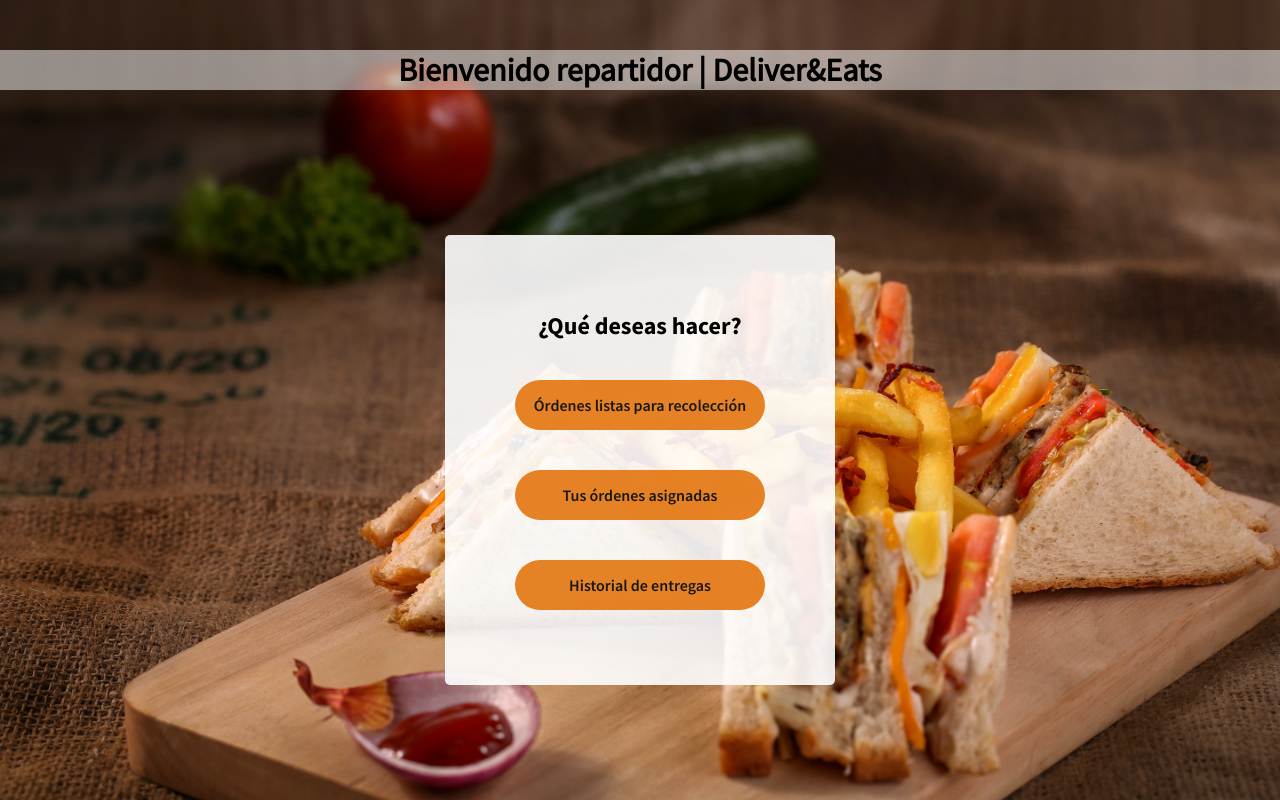
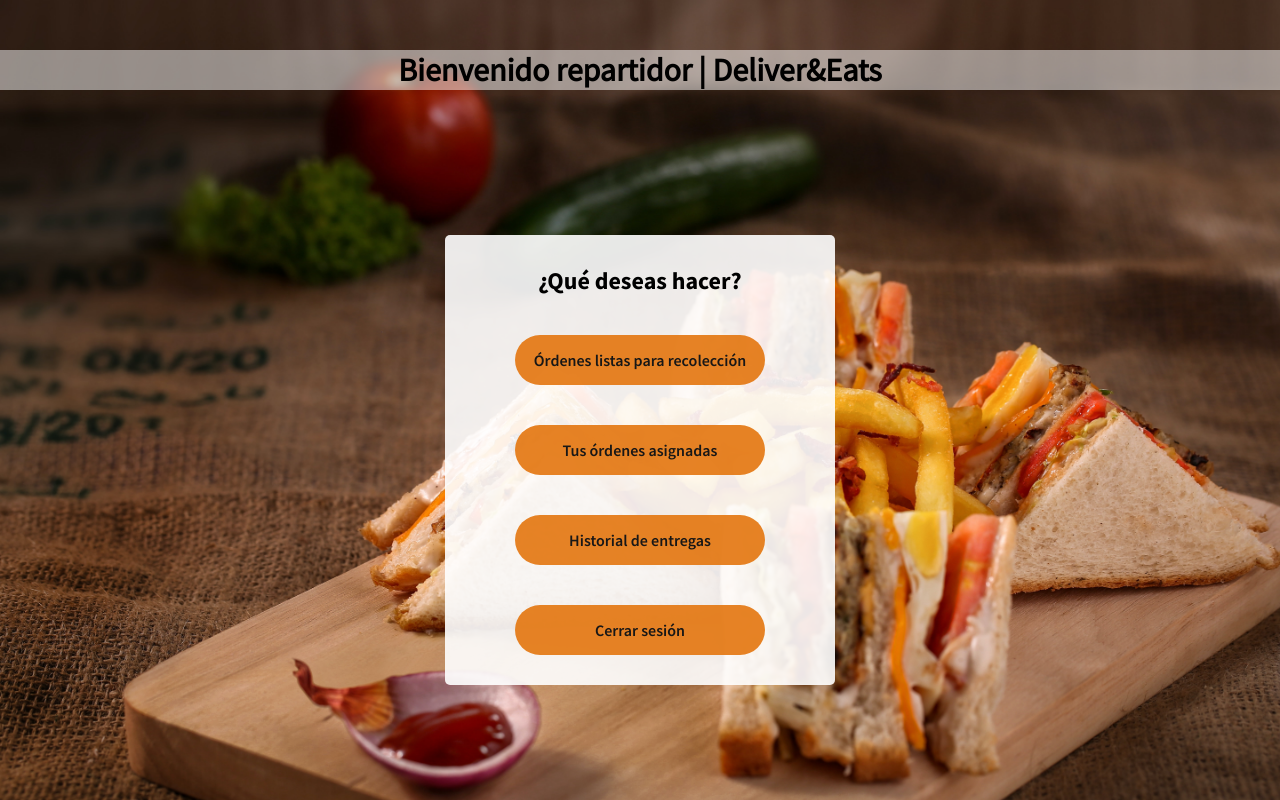
Before and after one commit to PredadorAkrid/IS-2020-2-Equipo5, a Django app: page /repartidor/ in a window 1280 px wide. Run offline with Django 3.2, Linux system fonts and the light colour scheme; a user stored in the database is signed in.

Commit message:
cambios para entrega 01

```diff
--- a/ProyectoFinal/ProyectoFinal/settings.py
+++ b/ProyectoFinal/ProyectoFinal/settings.py
@@ -11,7 +11,7 @@ https://docs.djangoproject.com/en/3.0/ref/settings/
 """
 
 import os
-import django_heroku
+#import django_heroku
 
 # Build paths inside the project like this: os.path.join(BASE_DIR, ...)
 BASE_DIR = os.path.dirname(os.path.dirname(os.path.abspath(__file__)))
@@ -139,4 +139,5 @@ EMAIL_HOST = 'smtp.gmail.com'
 EMAIL_HOST_USER = 'deliverandeats@gmail.com'
 EMAIL_HOST_PASSWORD = 'deliver&eats1'
 EMAIL_PORT = 587
-django_heroku.settings(locals())
+
+#django_heroku.settings(locals())
--- a/ProyectoFinal/templates/repartidor/index.html
+++ b/ProyectoFinal/templates/repartidor/index.html
@@ -13,9 +13,10 @@
         <div class="contenedor">
             <div class="contenedor-menu">
                 <h2>¿Qué deseas hacer?</h2>
-                <a href="ordenes-para-recoleccion/" class="btn">Órdenes listas para recolección</a>
-                <a href="ordenes-asignadas/" class="btn">Tus órdenes asignadas</a>
-                <a href="ordenes-realizadas" class="btn">Historial de entregas</a>
+                <a href="../../../repartidor/ordenes-para-recoleccion/" class="btn">Órdenes listas para recolección</a>
+                <a href="../../../repartidor/ordenes-asignadas/" class="btn">Tus órdenes asignadas</a>
+                <a href="../../../repartidor/ordenes-realizadas/" class="btn">Historial de entregas</a>
+                <a href="../../../cerrar-sesion/" class="btn">Cerrar sesión</a>
             </div>
         </div>
     </body>
```
Also changed, not shown: ProyectoFinal/administrador/migrations/0001_initial.py (added), ProyectoFinal/categoria/migrations/0001_initial.py (added), ProyectoFinal/cliente/migrations/0001_initial.py (added), ProyectoFinal/db.sqlite3, ProyectoFinal/platillo/migrations/0001_initial.py (added), ProyectoFinal/repartidor/migrations/0001_initial.py (added), 1 other file.
